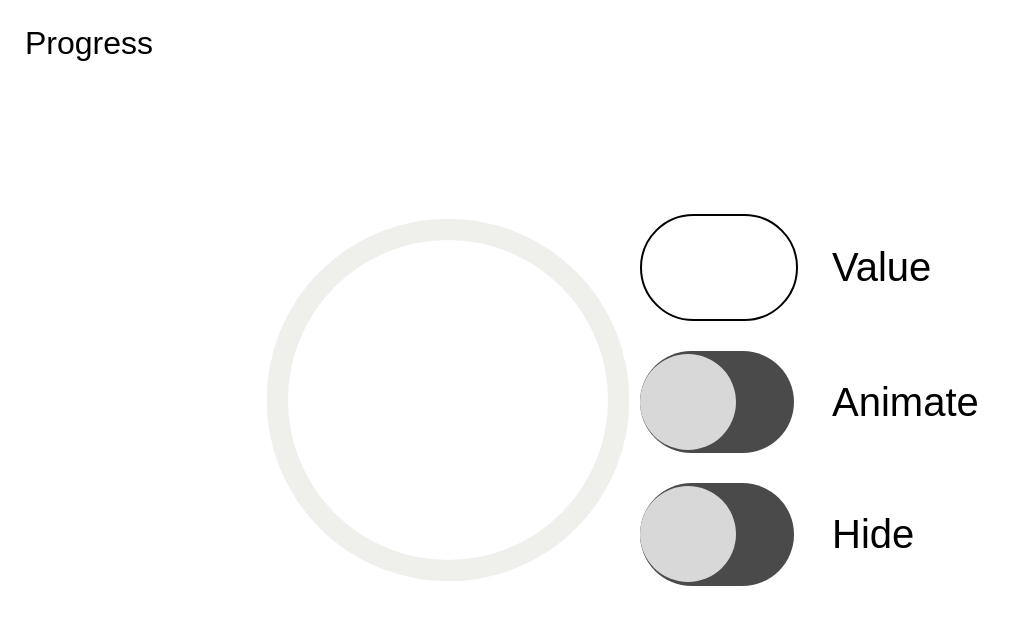
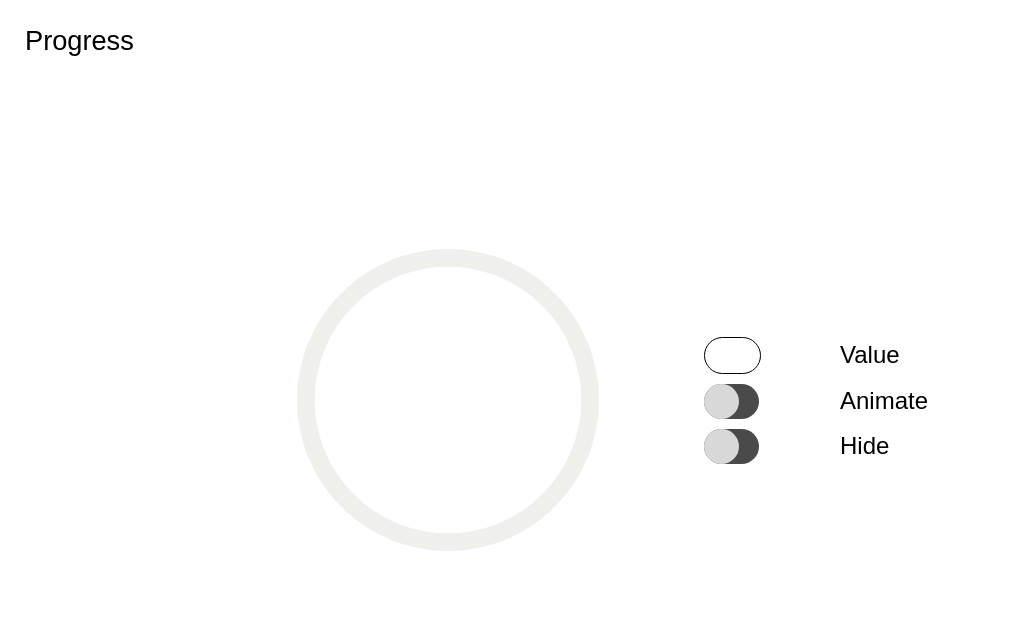
Before and after one commit to iposokhin/junk-drawer, a PHP site: page / in a window 1280 px wide. Shown: the top 625 px of the page, without its empty margins (0-1013 px from the left). Run offline with PHP 8.4, Linux system fonts and the light colour scheme.

Commit message:
Styles done

```diff
--- a/Progress/style.css
+++ b/Progress/style.css
@@ -4,6 +4,121 @@ body {
   font-family: sans-serif;
 }
 
+
+@media screen  and ( orientation: landscape ) {
+  .progress {
+    display: flex;
+    flex-direction: row;
+    align-items: center;
+    justify-content: center;
+    position: fixed;
+    top: 0;
+    left: 0;
+    width: 100%;
+    height: 100%;
+  }
+
+  .progress__header {
+    position: absolute;
+    left: 0;
+    top: 0;
+    margin: 25px;
+  }
+
+  .header {
+    font-weight: normal;
+    font-size: 1.7em;
+  }
+
+  .progress__canvas {
+    width: 30%;
+    height: 40%;
+  }
+
+  .progress__form {
+    width: 30%;
+    height: 50%;
+    display: flex;
+    justify-content: center;
+    align-items: center;
+    flex-direction: column;
+  }
+
+  .form__box {
+      width: 20vw;
+      display: flex;
+      justify-content: space-between;
+      align-items: center;
+      position: relative;
+  }
+
+  .form__input {
+    width: 55px;
+    height: 35px;
+    margin: 5px 0;
+    padding: 0;
+  }
+
+  .input {
+    border: 1px solid #000;
+    border-radius: 27.5px;
+    font-size: 1.5em;
+    text-align: center;
+    outline: none;
+  }
+
+  .input_type_check {
+    -webkit-appearance: none;
+    -moz-appearance:    none;
+    appearance:         none;
+    background-color: #4A4A4A;
+    border: none;
+  }
+
+  .input_type_check:before {
+    content: '';
+    width: 35px;
+    height: 35px;
+    margin-top: -17.5px;
+    background-color: #D8D8D8;
+    z-index: 2;
+    display: block;
+    border-radius: 17.5px;
+    position: absolute;
+    top: 50%;
+    left: 0;
+  }
+
+  .input_type_check:checked {
+    background-color: #7ED321;
+  }
+
+  .input_type_check:checked:before {
+    content: '';
+    width: 35px;
+    height: 35px;
+    margin-top: -17.5px;
+    background-color: #fff;
+    z-index: 2;
+    display: block;
+    border-radius: 17.5px;
+    position: absolute;
+    top: 50%;
+    left: 20px;
+  }
+
+  .form__label {
+    display: block;
+    width: 120px;
+  }
+
+  .label {
+    font-size: 1.5em;
+  }
+
+}
+
+@media screen  and ( orientation: portrait ) {
   .progress {
     display: flex;
     flex-direction: column;
@@ -24,20 +139,26 @@ body {
   }
 
   .header {
+    font-size: 3em;
     font-weight: normal;
   }
 
+  .progress__canvas {
+    width: 40%;
+    height: 40%;
+  }
+
   .progress__form {
+    width: 50%;
+    height: 30%;
     display: flex;
     justify-content: center;
     align-items: center;
     flex-direction: column;
   }
 
-/* дор. */
-
   .form__box {
-  width: 30vw;
+    width: 60%;
     display: flex;
     justify-content: space-between;
     align-items: center;
@@ -45,15 +166,15 @@ body {
   }
 
   .form__input {
-  width: 12vw;
-  height: 8vw;
+    width: 95px;
+    height: 65px;
     margin: 15px 0;
     padding: 0;
   }
 
   .input {
-  border: 2px solid #000;
-  border-radius: 6vw;
+    border: 1px solid #000;
+    border-radius: 45px;
     font-size: 2.5em;
     text-align: center;
     outline: none;
@@ -69,13 +190,13 @@ body {
 
   .input_type_check:before {
     content: '';
-  width: 7.5vw;
-  height: 7.5vw;
-  margin-top: -3.75vw;
+    width: 65px;
+    height: 65px;
+    margin-top: -32.5px;
     background-color: #D8D8D8;
     z-index: 2;
     display: block;
-  border-radius: 4vw;
+    border-radius: 45px;
     position: absolute;
     top: 50%;
     left: 0;
@@ -87,62 +208,25 @@ body {
 
   .input_type_check:checked:before {
     content: '';
-  width: 7.5vw;
-  height: 7.5vw;
-  margin-top: -3.75vw;
+    width: 65px;
+    height: 65px;
+    margin-top: -32.5px;
     background-color: #fff;
     z-index: 2;
     display: block;
-  border-radius: 4vw;
+    border-radius: 45px;
     position: absolute;
     top: 50%;
-  left: 15%;
+    left: 30px;
   }
 
   .form__label {
     display: block;
-  width: 15vw;
+    width: 160px;
   }
 
   .label {
     font-size: 2.5em;
     text-align: left;
   }
-
-/* дор. */
-
-@media screen  and ( orientation: landscape ) {
-  .progress {
-    flex-direction: row;
 }
-
-  .progress__canvas {
-    width: 30%;
-    height: 50%;
-  }
-
-  .progress__form {
-    width: 30%;
-    height: 50%;
-  }
-}
-
-@media screen  and ( orientation: portrait ) {
-  .progress {
-    flex-direction: column;
-  }
-
-  .progress__header {
-    font-size: 3em;
-  }
-
-  .progress__canvas {
-    width: 50%;
-    height: 50%;
-  }
-
-  .progress__form {
-    width: 50%;
-    height: 30%;
-  }
-}
```
Lines whose indentation alone changed are shown as unchanged.
